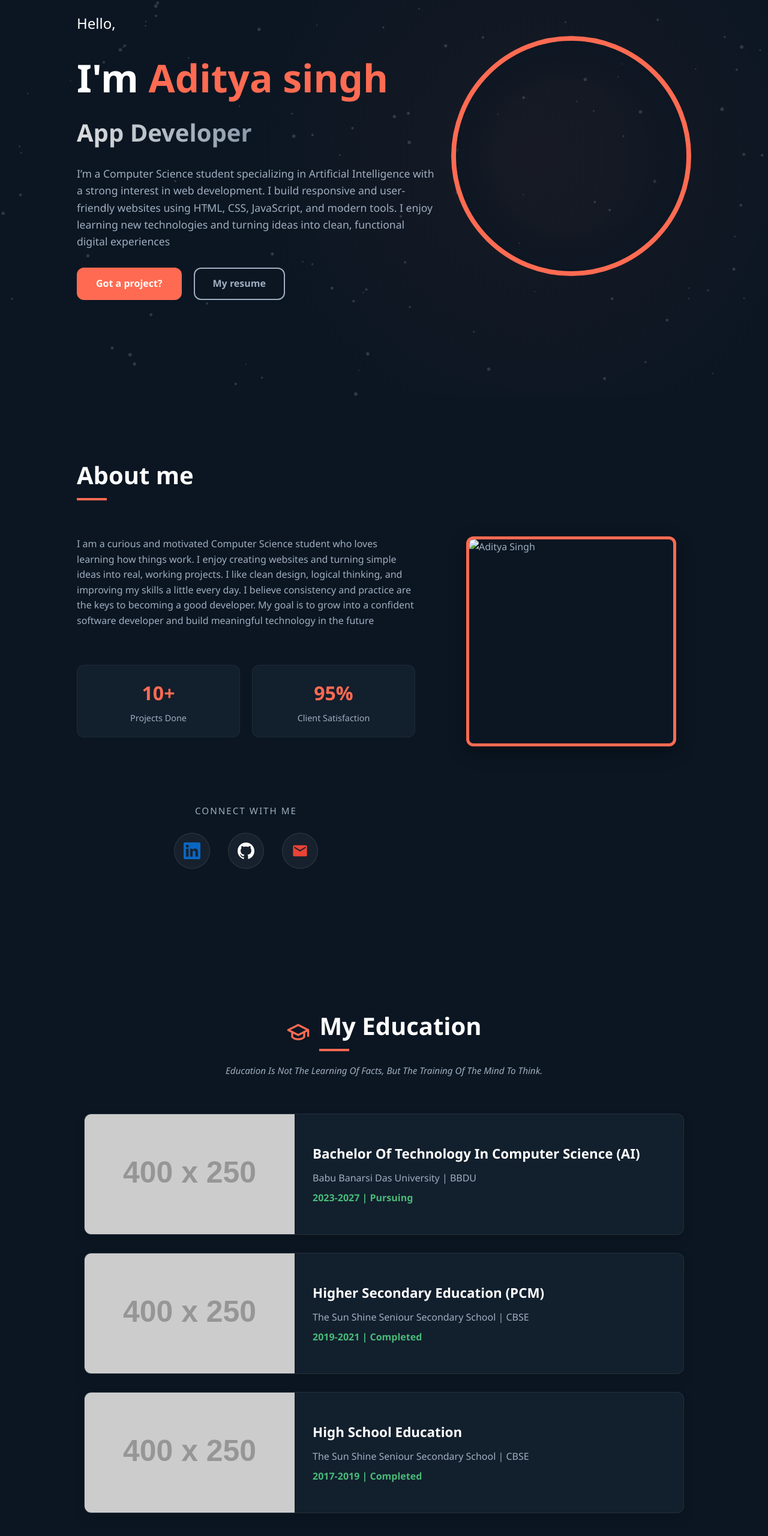
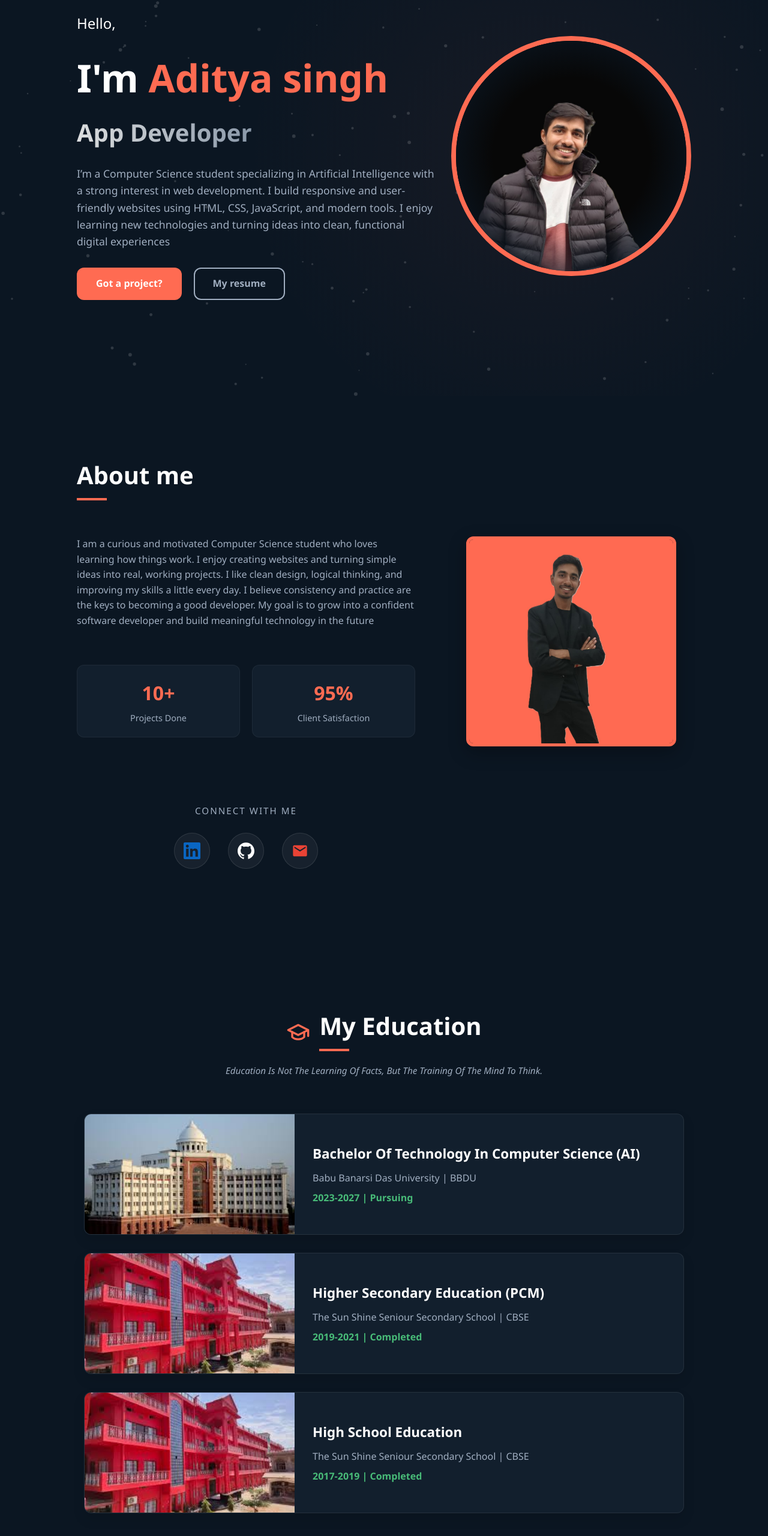
Before and after one commit to Adityasingh-an/My-portfolio, a plain HTML site: page Frontend/index.html in a window 1280 px wide. Shown: the part 140-2700 px from the top of the page at 60% size. Drawn offline with Linux system fonts and the light colour scheme; placeholder pictures from the web are drawn by us.

Commit message:
change the image location

```diff
--- a/Frontend/index.html
+++ b/Frontend/index.html
@@ -76,7 +76,7 @@
             <div class="hero-image">
                 <!-- Profile Image Placeholder Box -->
                 <div class="image-box">
-                    <img src="../../webpicture/potfolio.jpeg" alt="picture" loading="lazy">
+                    <img src="images/potfolio.jpeg" alt="picture" loading="lazy">
                 </div>
             </div>
         </section>
@@ -126,7 +126,7 @@
                 </div>
                 <div class="about-image">
                     <div class="about-image-box">
-                        <img src="../../webpicture/Aboutpic.jpeg" alt="Aditya Singh" loading="lazy">
+                        <img src="images/Aboutpic.jpeg" alt="Aditya Singh" loading="lazy">
                     </div>
                 </div>
             </div>
@@ -150,7 +150,7 @@
             <div class="education-list">
                 <div class="education-card">
                     <div class="edu-image">
-                        <img src="../../webpicture/Bbdu.jpg" alt="Bbdu College"
+                        <img src="images/Bbdu.jpg" alt="Bbdu College"
                             onerror="this.src='https://placehold.co/400x250/121f2d/ffffff?text=University+of+Aditya'">
                     </div>
                     <div class="edu-info">
@@ -161,7 +161,7 @@
                 </div>
                 <div class="education-card">
                     <div class="edu-image">
-                        <img src="../../webpicture/Tss.jpg" alt="High School"
+                        <img src="images/Tss.jpg" alt="High School"
                             onerror="this.src='https://placehold.co/400x250/121f2d/ffffff?text=Seniour+Secondary+School'">
                     </div>
                     <div class="edu-info">
@@ -172,7 +172,7 @@
                 </div>
                 <div class="education-card">
                     <div class="edu-image">
-                        <img src="../../webpicture/Tss.jpg" alt="High School"
+                        <img src="images/Tss.jpg" alt="High School"
                             onerror="this.src='https://placehold.co/400x250/121f2d/ffffff?text=High+School'">
                     </div>
                     <div class="edu-info">
@@ -204,7 +204,7 @@
                 <!-- Project Card Placeholder -->
                 <div class="project-card">
                     <div class="project-image">
-                        <img src="../../webpicture/Utkarsh.jpg" alt="Utkarsh Fest" loading="lazy">
+                        <img src="images/Utkarsh.jpg" alt="Utkarsh Fest" loading="lazy">
                     </div>
                     <div class="project-info">
                         <div class="project-tags">
@@ -224,7 +224,7 @@
                 </div>
                 <div class="project-card">
                     <div class="project-image">
-                        <img src="../../webpicture/portfolioproject.jpeg" alt="portfolio" loading="lazy">
+                        <img src="images/portfolioproject.jpeg" alt="portfolio" loading="lazy">
                         <!-- <div class="placeholder-icon">
                             <svg xmlns="http://www.w3.org/2000/svg" width="48" height="48" viewBox="0 0 24 24"
                                 fill="none" stroke="currentColor" stroke-width="1" stroke-linecap="round"
```
Also changed, not shown: Frontend/images/Aboutpic.jpeg (added), Frontend/images/Bbdu.jpg (added), Frontend/images/Tss.jpg (added), Frontend/images/Utkarsh.jpg (added), Frontend/images/portfolioproject.jpeg (added), Frontend/images/potfolio.jpeg (added).
